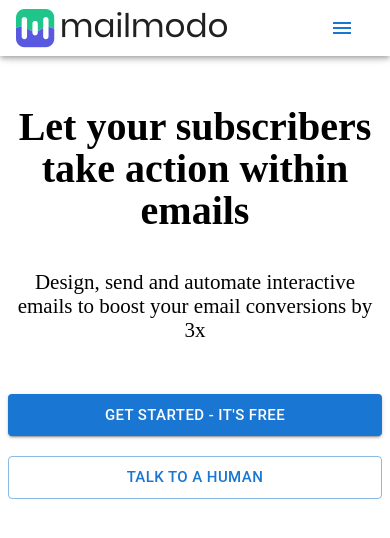
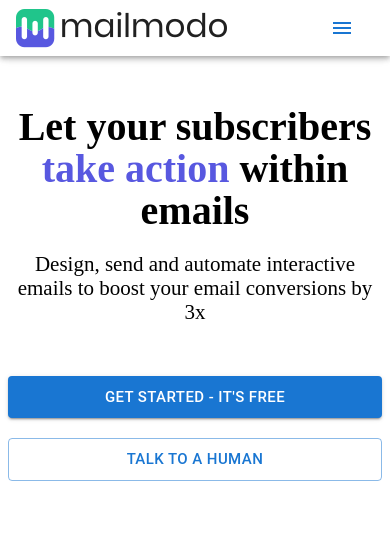
Before and after one commit to amitbanjarehub/vertex_website, a React (Create React App) app: page / in a window 390 px wide. Shown: the top 538 px of the page. Built offline with nearby package versions, Linux system fonts and the light colour scheme.

Commit message:
section 1 100% completed with responsive

```diff
--- a/src/Pages/Section/Section1/Section1.jsx
+++ b/src/Pages/Section/Section1/Section1.jsx
@@ -5,23 +5,32 @@ import React from 'react'
 
 const Section1 = () => {
     return (
-        <Stack sx={{ height: "410px",  marginTop: "80px", display: "flex", flexDirection: "row", justifyContent: "center", alignItems: "center", }} >
-            <Stack sx={{ height: "358px",  width: "715px" }}>
+        <Stack sx={{ height: "410px", marginTop: "80px", display: "flex", flexDirection: "row", justifyContent: "center", alignItems: "center", }} >
+            <Stack sx={{ height: "358px", width: "715px" }}>
                 <Stack sx={{
+                    // border: "1px solid red",
                     fontSize: {
                         xs: "40px",
                         sm: "40px",
                         md: "40px",
                         lg: "66px",
                         xl: "66px",
-                    }, fontWeight: 600, color: "black", lineHeight: {
+                    }, fontWeight: 600,
+                    color: "black",
+                    lineHeight: {
                         xs: "42px",
                         sm: "42px",
                         md: "42px",
                         lg: "65px",
                         xl: "65px",
-                    }, textAlign: "center"
-                }}>Let your subscribers take action within emails</Stack>
+                    },
+                    textAlign: "center",
+
+                }}>
+                    <p style={{margin: "0px"}}>
+                        Let your subscribers <span style={{ color: "#5858e0" }}>take action</span> within emails
+                    </p>
+                </Stack>
 
                 <Stack sx={{
                     fontSize: {
@@ -39,7 +48,8 @@ const Section1 = () => {
                         md: "24px",
                         lg: "34px",
                         xl: "34px",
-                    }, textAlign: "center", marginTop: "38px"
+                    }, textAlign: "center",
+                    marginTop: "20px",
                 }}>Design, send and automate interactive emails to boost your email conversions by 3x</Stack>
 
                 <Stack sx={{
```
